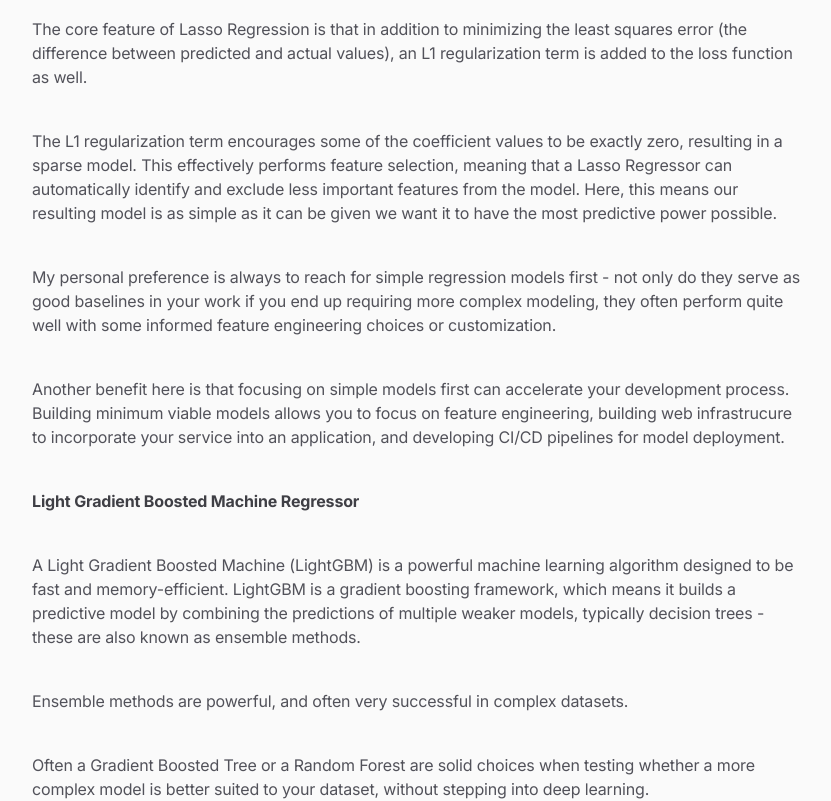
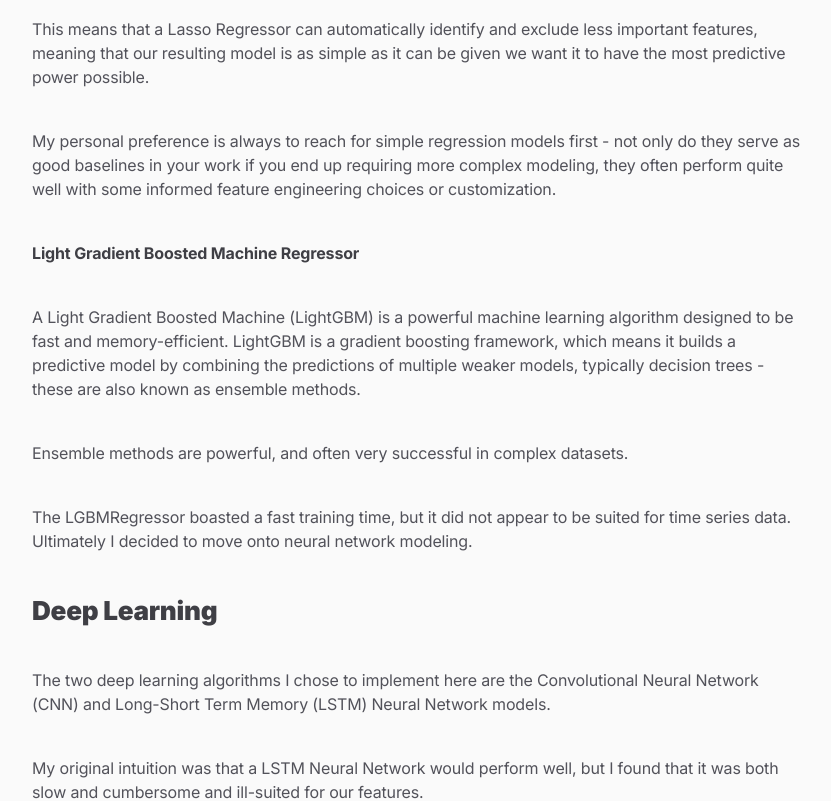
Before and after one commit to christopherkeim/christopherkeim-xyz, a Next.js app: page /projects/crypto in a window 1280 px wide. Shown: the part 5840-6641 px from the top of the page, without its empty margins (224-1055 px from the left). Built offline with nearby package versions, Linux system fonts and the light colour scheme.

Commit message:
Refactored content.

```diff
--- a/app/projects/crypto/page.tsx
+++ b/app/projects/crypto/page.tsx
@@ -191,31 +191,16 @@ export default function CryptoPage() {
           the model&apos;s coefficients to be exactly zero.
         </PaperParagraph>
         <PaperParagraph>
-          The core feature of Lasso Regression is that in addition to minimizing
-          the least squares error (the difference between predicted and actual
-          values), an L1 regularization term is added to the loss function as
-          well.
-        </PaperParagraph>
-        <PaperParagraph>
-          The L1 regularization term encourages some of the coefficient values
-          to be exactly zero, resulting in a sparse model. This effectively
-          performs feature selection, meaning that a Lasso Regressor can
-          automatically identify and exclude less important features from the
-          model. Here, this means our resulting model is as simple as it can be
-          given we want it to have the most predictive power possible.
+          This means that a Lasso Regressor can automatically identify and
+          exclude less important features, meaning that our resulting model is
+          as simple as it can be given we want it to have the most predictive
+          power possible.
         </PaperParagraph>
         <PaperParagraph>
           My personal preference is always to reach for simple regression models
           first - not only do they serve as good baselines in your work if you
           end up requiring more complex modeling, they often perform quite well
           with some informed feature engineering choices or customization.
-        </PaperParagraph>
-        <PaperParagraph>
-          Another benefit here is that focusing on simple models first can
-          accelerate your development process. Building minimum viable models
-          allows you to focus on feature engineering, building web infrastrucure
-          to incorporate your service into an application, and developing CI/CD
-          pipelines for model deployment.
         </PaperParagraph>
         <PaperHeader headerLevel={5}>
           <b>Light Gradient Boosted Machine Regressor</b>
@@ -230,11 +215,6 @@ export default function CryptoPage() {
         <PaperParagraph>
           Ensemble methods are powerful, and often very successful in complex
           datasets.
-        </PaperParagraph>
-        <PaperParagraph>
-          Often a Gradient Boosted Tree or a Random Forest are solid choices
-          when testing whether a more complex model is better suited to your
-          dataset, without stepping into deep learning.
         </PaperParagraph>
         <PaperParagraph>
           The LGBMRegressor boasted a fast training time, but it did not appear
```
